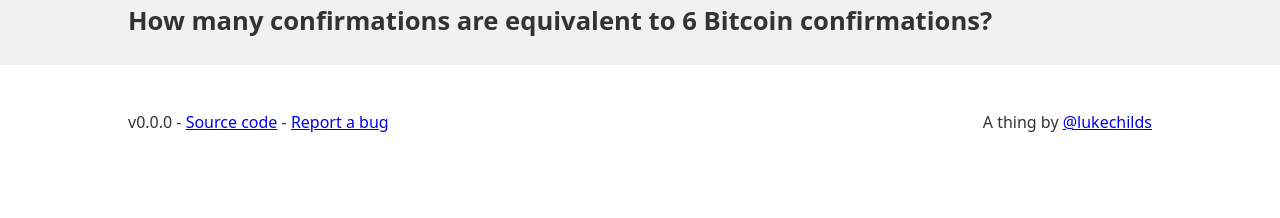
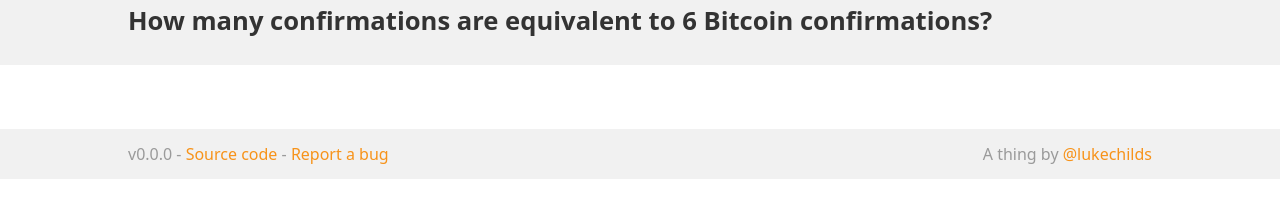
Before and after one commit to lukechilds/howmanyconfs.com, a website built with Parcel: page index.html in a window 1280 px wide. Shown: the part 152-370 px from the top of the page. Built offline with nearby package versions, Linux system fonts and the light colour scheme; no server answers; files whose address does not match are found by name.

Commit message:
Style footer

```diff
--- a/style.css
+++ b/style.css
@@ -2,6 +2,15 @@
 
 body {
   color: #333;
+}
+
+a {
+  color: #F7931A;
+  text-decoration: none;
+  transition: color 0.2s ease;
+}
+a:hover {
+  color: #F25D1F;
 }
 
 .wrapper {
@@ -50,8 +59,10 @@
 }
 
 .footer {
+  margin-top: 2em;
   padding: 1em 0;
-  background: rgba(255, 255, 255, 0.5);
+  color: #9A9A9A;
+  background: #F1F1F1;;
 }
 
 .footer .me {
```
